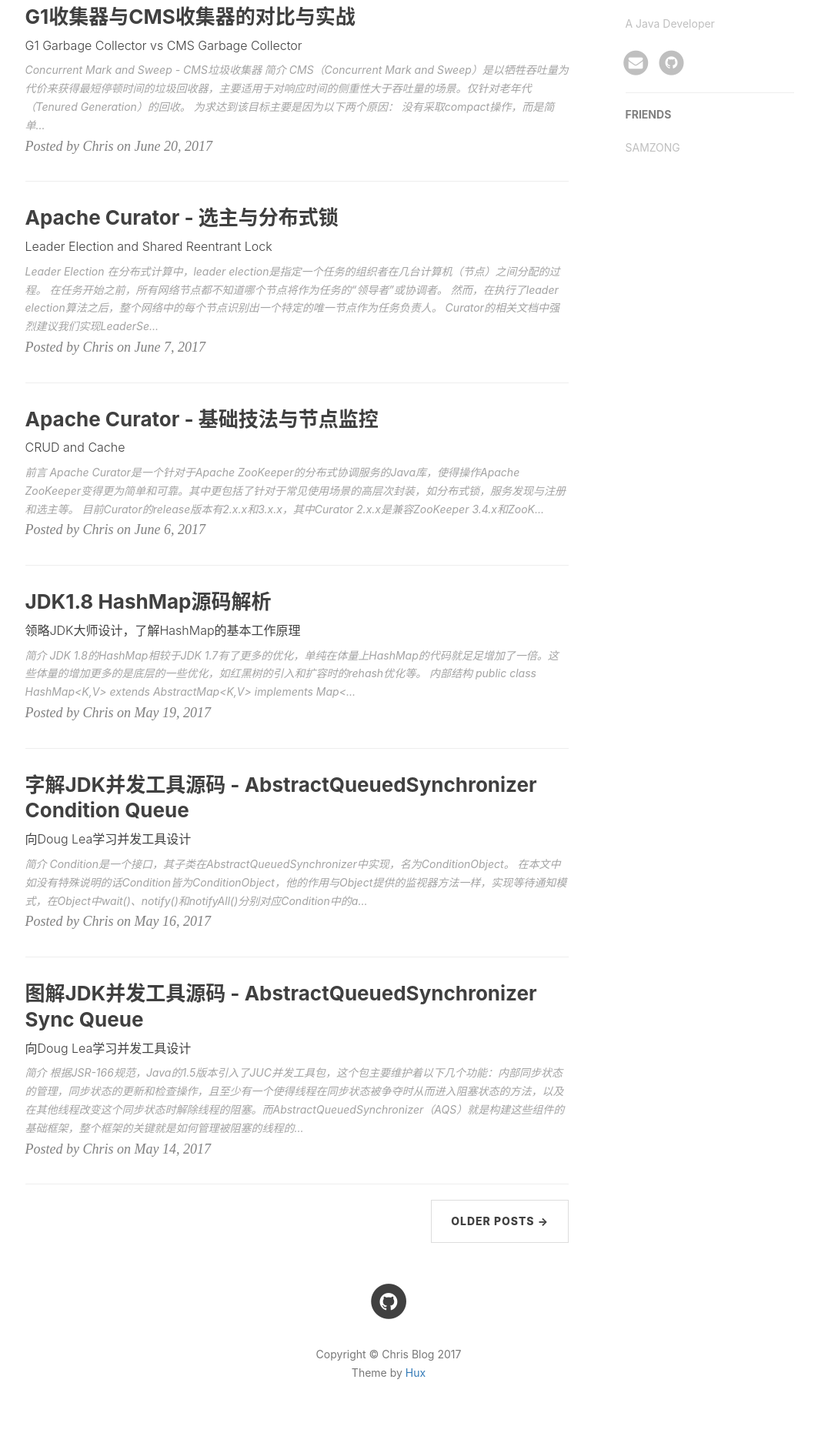
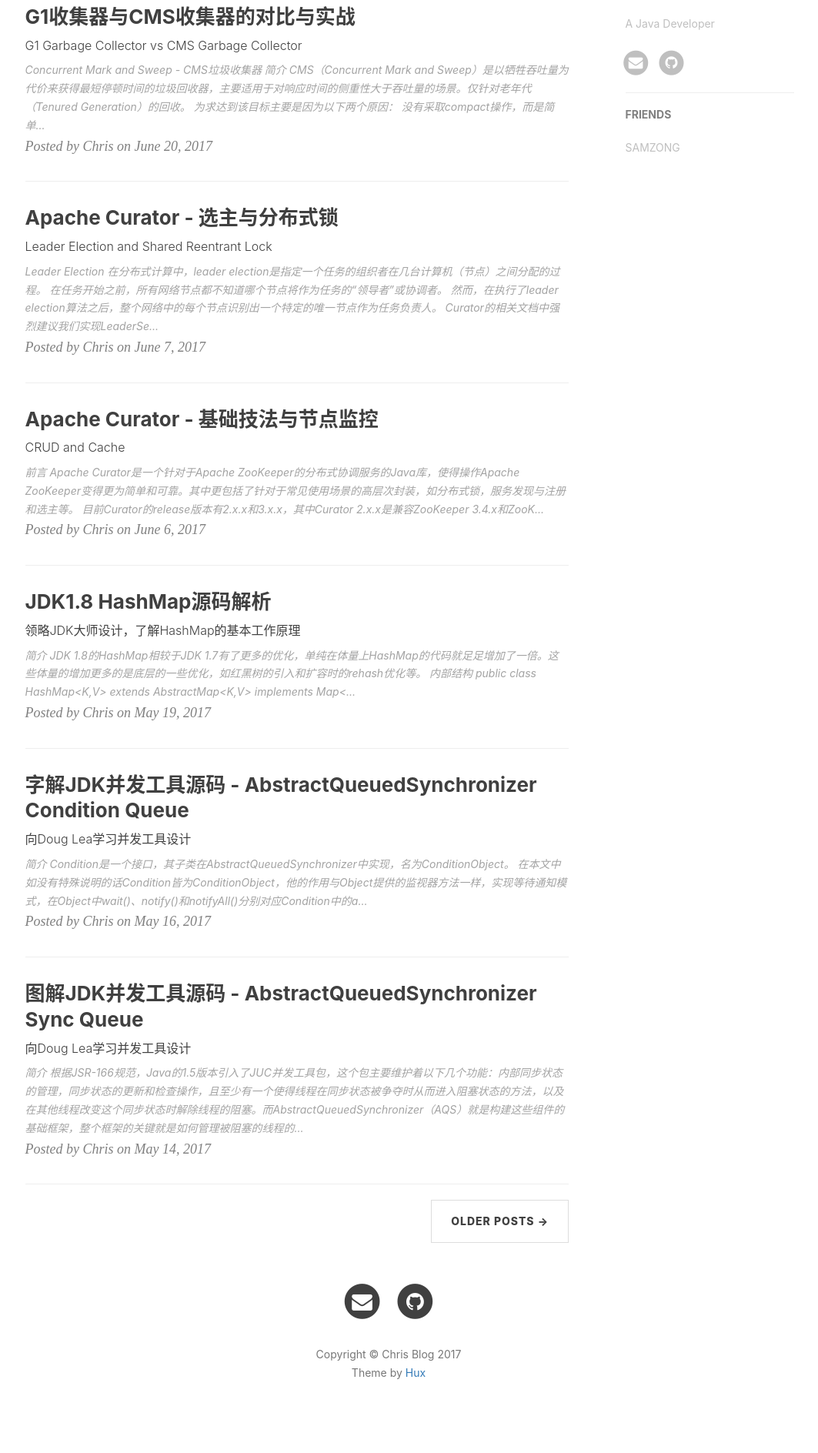
Before and after one commit to prontera/prontera.github.io, a Jekyll site: the page built from index.html, in a window 1280 px wide. Shown: the part 962-2850 px from the top of the page at 77% size, without its empty margins (135-1198 px from the left). Built offline with Jekyll 4.4.1, drawn with Linux system fonts in a browser that asks for light colours; nearby versions of some CDN libraries; the list of posts is cut into pages by our own code; comment, search, counter and statistics services are not loaded.

Commit message:
add email

```diff
--- a/_includes/footer.html
+++ b/_includes/footer.html
@@ -10,6 +10,16 @@
                             <span class="fa-stack fa-lg">
                                 <i class="fa fa-circle fa-stack-2x"></i>
                                 <i class="fa fa-rss fa-stack-1x fa-inverse"></i>
+                            </span>
+                        </a>
+                    </li>
+                    {% endif %}
+                    {% if site.mail_username %}
+                    <li>
+                        <a href="mailto:{{ site.mail_username }}">
+                            <span class="fa-stack fa-lg">
+                                <i class="fa fa-circle fa-stack-2x"></i>
+                                <i class="fa fa-envelope fa-stack-1x fa-inverse"></i>
                             </span>
                         </a>
                     </li>
```
